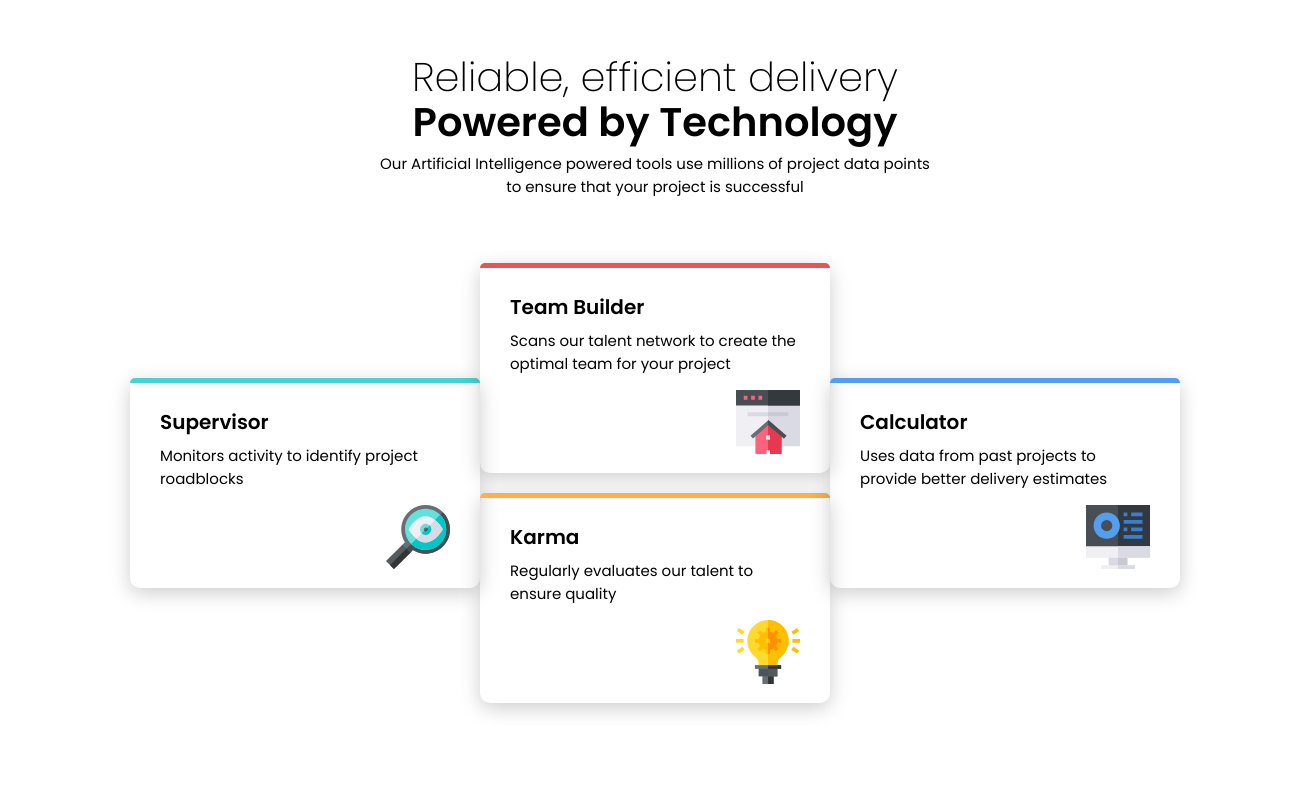
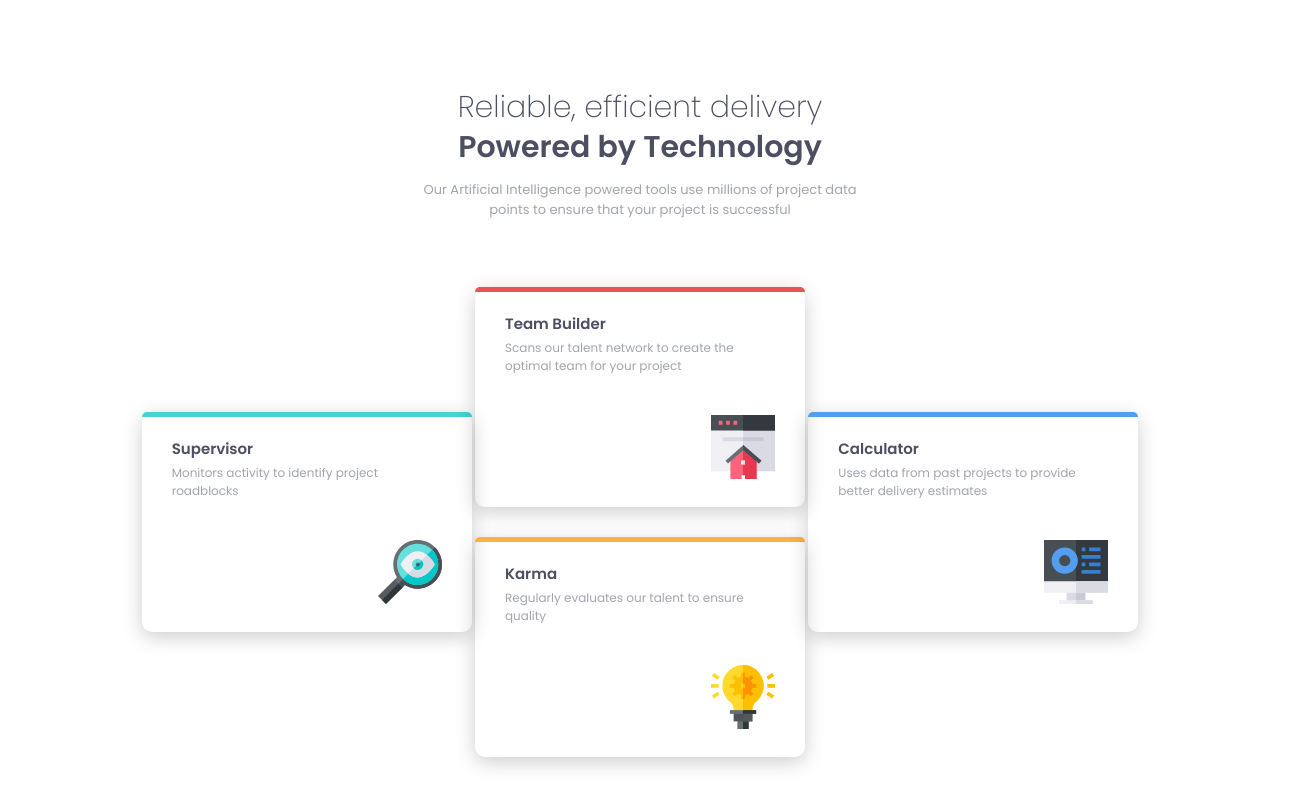
Before and after one commit to sahilbutola08/four-card-feature-section, a plain HTML site: page index.html in a window 1280 px wide. Shown: the whole page, 1310 px wide, since content can reach past the window. Drawn offline with Linux system fonts and the light colour scheme.

Commit message:
updated html

```diff
--- a/index.html
+++ b/index.html
@@ -19,27 +19,31 @@
       grid-template-rows: 40% 60%;
     }
     .row1 {
+      padding: 45px 0;
+      margin-bottom: -10px;
       display: flex;
       flex-direction: column;
       justify-content: center;
       align-items: center;
       font-family: 'Poppins', sans-serif;
-      margin-top: -20px;
     }
     .row1 h1 {
-      margin-bottom: -15px;
-      font-size: 40px;
+      font-size: 30px;
+      color: hsl(234, 12%, 34%);
     }
     .row1 .firsth {
+      margin-bottom: -25px;
       font-weight: 200;
     }
     .row1 .secondh {
-      margin-top: 0px;
       font-weight: 600;
+      margin-bottom: -3px;
+      color: hsl(234, 12%, 34%);
     }
     .row1 p {
-      width: 550px;
-      font-size: 15px;
+      width: 450px;
+      color: hsl(229, 6%, 66%);
+      font-size: 13px;
       text-align: center;
       font-weight: 400;
     }
@@ -47,25 +51,28 @@
       box-shadow: rgba(0, 0, 0, 0.2) 0px 5px 20px;
       font-family: 'Poppins', sans-serif;
       font-weight: 400;
-      height: 210px;
-      width: 350px;
+      height: 220px;
+      width: 330px;
     }
     .row2 {
       display: grid;
-      padding: 10px 130px;
+      padding: 0 140px;
       grid-template-columns: repeat(3, auto);
       grid-template-rows: repeat(4,auto);
       justify-items: center;
-      grid-gap: 20px 0;
+      grid-gap: 30px 0;
     }
     .cards {
       border-radius: 10px;
     }
     .cards h1{
-      font-size: 20px;
+      font-size: 15px;
+      color: hsl(234, 12%, 34%);
     }
     .cards p {
-      font-size: 15px;
+      font-size: 12px;
+      color: hsl(229, 6%, 66%);
+      margin-bottom: 40px;
     }
     .supervisor {
       grid-column: 1 / 2;
```
